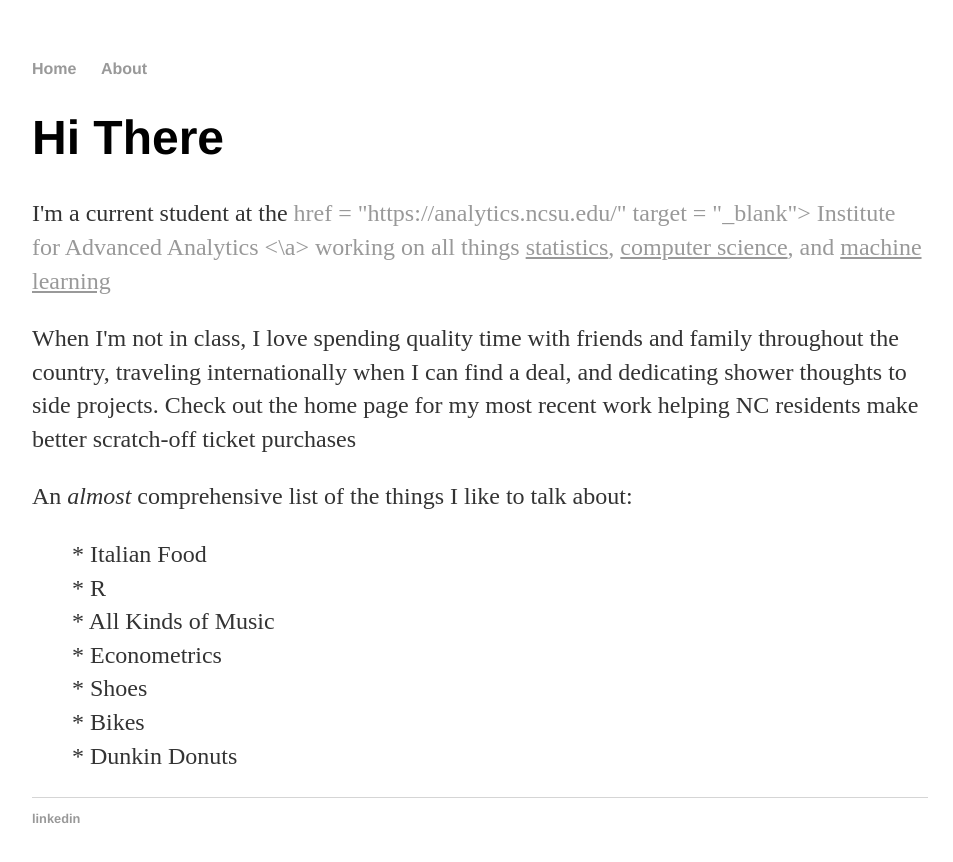
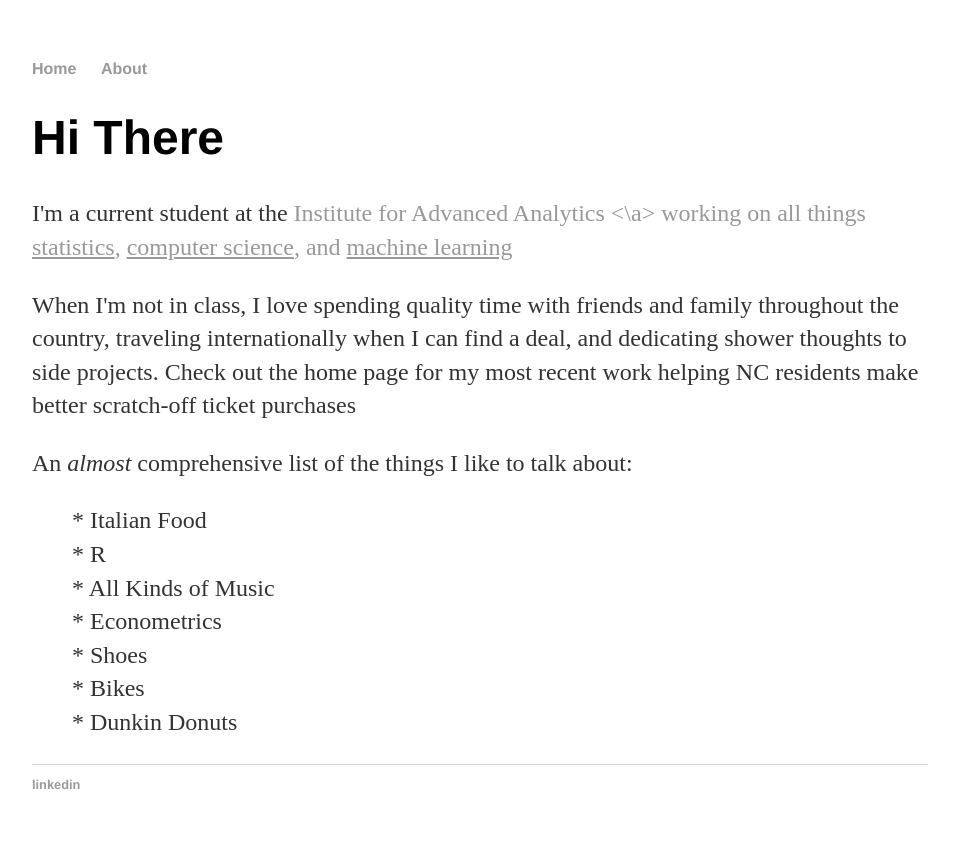
Before and after one commit to kevcraig/kevcriag.github.io, a Jekyll site: the page built from about/index.html, in a window 1280 px wide. Shown: the top 862 px of the page, without its empty margins (160-1113 px from the left). Built offline with Jekyll 4.4.1, drawn with Linux system fonts in a browser that asks for light colours.

Commit message:
Update index.html

```diff
--- a/about/index.html
+++ b/about/index.html
@@ -5,7 +5,7 @@
 
 <div class="blurb">
 	<h1>Hi There</h1>
-	<p>I'm a current student at the <a> href = "https://analytics.ncsu.edu/" target = "_blank"> Institute for Advanced Analytics <\a> working on all things <u>statistics</u>, <u>computer science</u>, and <u>machine learning</u>  </p>
+	<p>I'm a current student at the <a href = "https://analytics.ncsu.edu/" target = "_blank"> Institute for Advanced Analytics <\a> working on all things <u>statistics</u>, <u>computer science</u>, and <u>machine learning</u>  </p>
 	<p>When I'm not in class, I love spending quality time with friends and family throughout the country, traveling internationally when I can find a deal, and dedicating shower thoughts to side projects. Check out the home page for my most recent work helping NC residents make better scratch-off ticket purchases</p>
 	<p> An <em>almost</em> comprehensive list of the things I like to talk about: </p>
 	<p style="margin-left: 40px"> * Italian Food <br>
```
